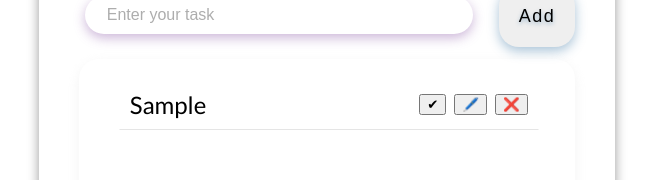
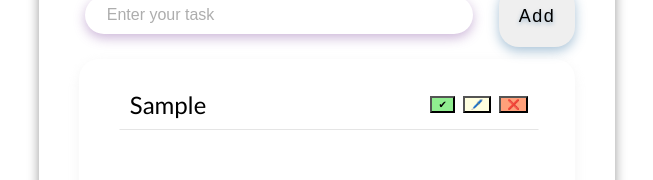
Before and after one commit to KoltLevry/SmallTodoList, a React (Vite) app: page / in a window 1280 px wide. Both pictures are taken after typing "Sample" into the empty fields and a click on the button "Add". Shown: the part 191-371 px from the top of the page, without its empty margins (313-966 px from the left). Built offline with nearby package versions, Linux system fonts and the light colour scheme.

Commit message:
start edit btn logic

```diff
--- a/src/components/TodoList/TodoList.tsx
+++ b/src/components/TodoList/TodoList.tsx
@@ -11,32 +11,51 @@ import {
     ListItem,
     SmallTaskButtonDiv,
     SmallTaskButton,
+    ListItemText,
 } from "./styles";
 
 function TodoList() {
     const inputRef = useRef<HTMLInputElement | null>(null);
     const [listItems, setListItems] = useState<string[]>([]);
+    const [completedTasks, setCompletedTasks] = useState<boolean[]>([]);
+    const [isActive, setisActive] = useState<boolean>(true);
+
+    const [isActiveDoneBtn, setIsActiveDoneBtn] = useState<boolean>(true);
+    const [isActiveEditBtn, setIsActiveEditBtn] = useState<boolean>(true);
+    const [isActiveDelBtn, setIsActiveDelBtn] = useState<boolean>(true);
 
     const handleClickAddTask = () => {
         if(inputRef.current && inputRef.current.value.trim()) {
             const task = inputRef.current!.value.trim();
             setListItems((prev) => [...prev, task]);
+            setCompletedTasks( (prev) => [...prev, false]);
             inputRef.current!.value = "";
         }
     };
 
     const handleClickDeleteAll = () => {
         setListItems([]);
+        setCompletedTasks([]);
     }
 
-    const fruits = ['app', 'sw', "red"];
-    console.log(fruits);
-    const findRight = fruits.splice(1,1);
-    console.log(findRight);
-    console.log(fruits);
+    const handleDeleteTask = (index: number) => {
+        setListItems(prev => prev.filter((_,i) => i !== index));
+        setCompletedTasks(prev => prev.filter((_,i) => i !== index));
+    }
 
-    const handleDeleteTask = (index: number) => {
-        setListItems(prev => prev.filter((_, i) => i !== index));
+    const handleSetCompletedTask = (index: number) => {
+        setCompletedTasks(prev => {
+            const newCompletedTasks = [...prev];
+            newCompletedTasks[index] = !newCompletedTasks[index];
+            return newCompletedTasks;
+        });
+    }
+
+    const handleEditText = (index: number) => {
+        setIsActiveDoneBtn(prev => !prev);
+        // setIsActiveEditBtn(prev => !prev);
+        setIsActiveDelBtn(prev => !prev);
+
     }
 
     return (
@@ -51,11 +70,23 @@ function TodoList() {
                         {
                             listItems.map( (item, index) => (
                                 <ListItem key={Math.random()}>
-                                    {item}
+                                    <ListItemText isStrikeThrough={completedTasks[index]}>{item}</ListItemText>
                                     <SmallTaskButtonDiv>
-                                        <SmallTaskButton onClick={() => {}}>✔</SmallTaskButton>
-                                        <SmallTaskButton onClick={() => {}}>🖊️</SmallTaskButton>
-                                        <SmallTaskButton onClick={handleDeleteTask}>❌</SmallTaskButton>
+                                        <SmallTaskButton
+                                            mainColor="lightgreen"
+                                            onClick={() => handleSetCompletedTask(index)}
+                                            isActive={isActiveDoneBtn}
+                                        >✔</SmallTaskButton>
+                                        <SmallTaskButton
+                                            mainColor='lightyellow'
+                                            onClick={() => {handleEditText(index)}}
+                                            isActive={isActiveEditBtn}
+                                        >🖊️</SmallTaskButton>
+                                        <SmallTaskButton
+                                            mainColor="lightsalmon"
+                                            onClick={()=>(handleDeleteTask(index))}
+                                            isActive={isActiveDelBtn}
+                                            >❌</SmallTaskButton>
                                     </SmallTaskButtonDiv>
                                 </ListItem>
                             ))
--- a/src/components/TodoList/styles.ts
+++ b/src/components/TodoList/styles.ts
@@ -1,4 +1,14 @@
 import styled from '@emotion/styled';
+
+interface SmallTaskBtnProps {
+    mainColor?: string;
+    color?: boolean;
+    isActive?: boolean;
+}
+
+interface ListItemsTextProps {
+    isStrikeThrough?: boolean;
+}
 
 export const TodoListApp = styled.div`
 display: flex;
@@ -48,10 +58,8 @@ height: 45px;
 border-radius: 20px;
 `
 
-
 export const ListItem = styled.li`
 list-style: none;
-list-style-position: outside;
 display: flex;
 justify-content: space-between;
 align-items: center;
@@ -63,6 +71,10 @@ border: 1px solid white;
 border-bottom-color: rgba(0,0,0,0.1);
 `
 
+export const ListItemText = styled.li<ListItemsTextProps>`
+text-decoration: ${props => props.isStrikeThrough ? "line-through" : 'none'};
+`
+
 export const SmallTaskButtonDiv = styled.div`
 display: flex;
 justify-content: space-between;
@@ -70,5 +82,12 @@ align-items: center;
 gap: 8px;
 `
 
-export const SmallTaskButton = styled.button`
+export const SmallTaskButton = styled.button<SmallTaskBtnProps>`
+background-color: ${props => props.mainColor || ''};
+cursor: ${props => props.isActive ? "pointer" : 'not-allowed'};
+font-size: 10px;
+
+&:hover {
+    opacity: 0.8;
+}
 `
```
Also changed, not shown: 1 other file (tests, documents, lock files or other folders).
